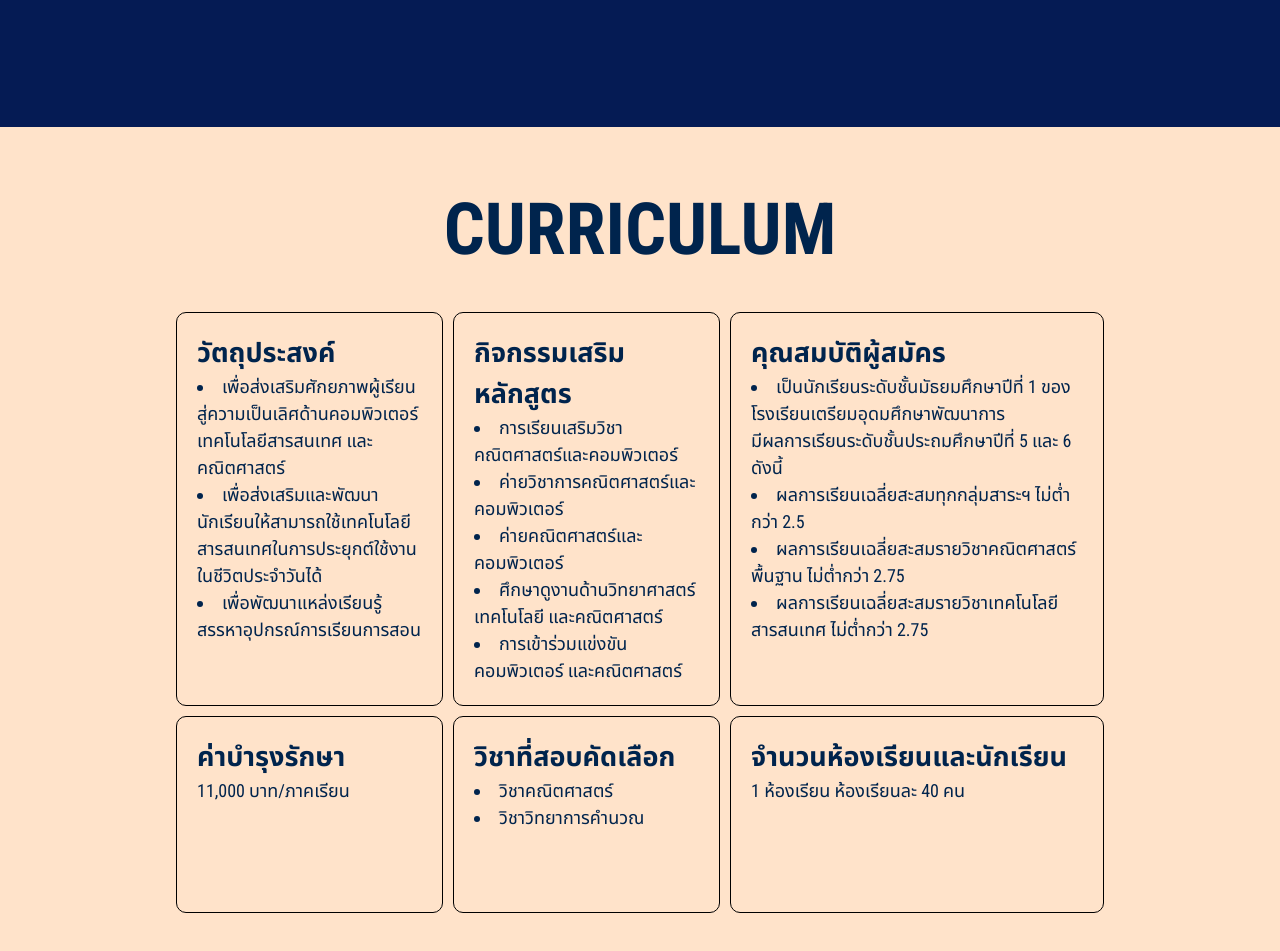
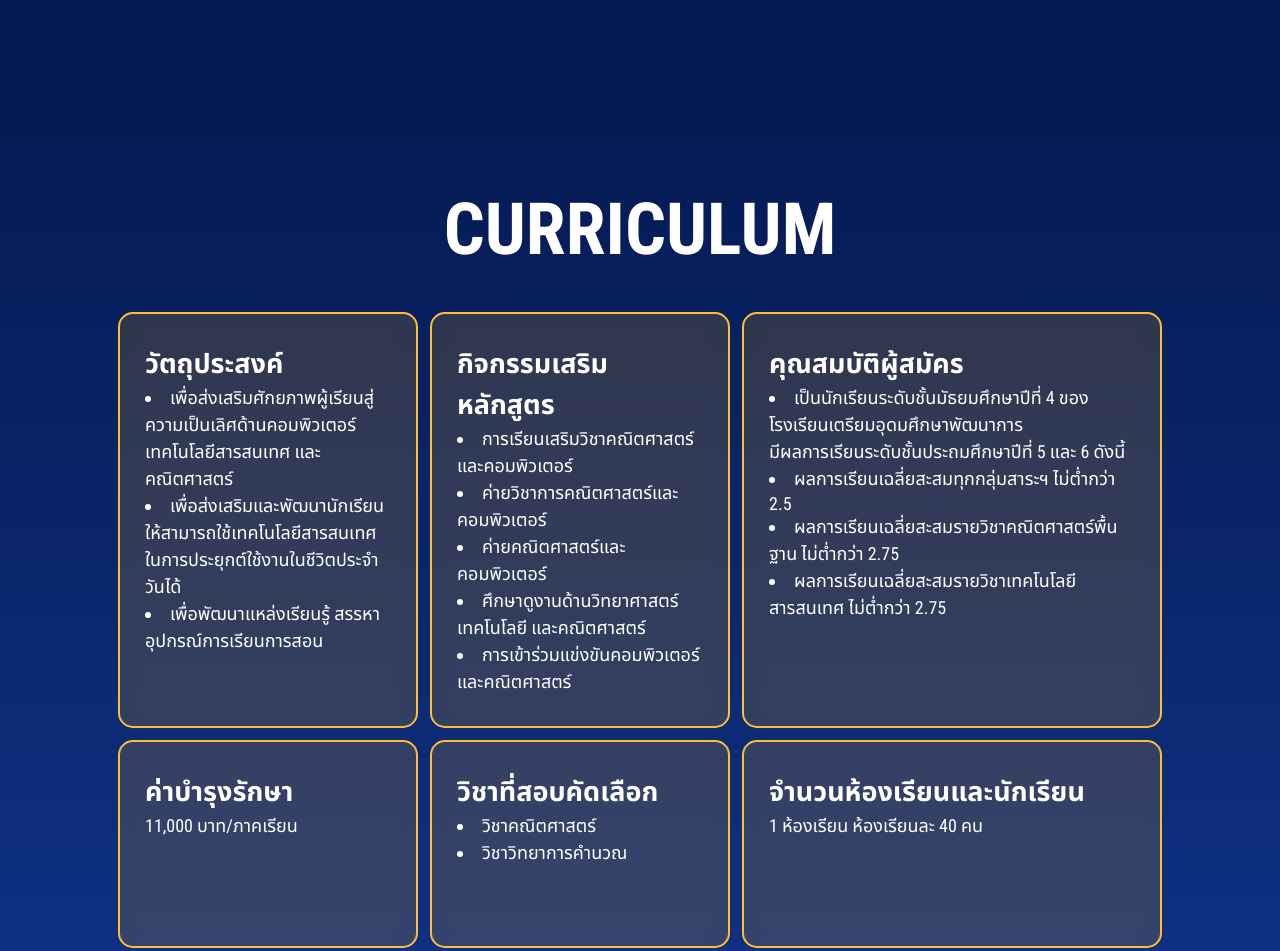
Before and after one commit to NKhun/IDP-ITP_website, a plain HTML site: page index.html in a window 1280 px wide. Shown: the part 5160-6111 px from the top of the page. Drawn offline with Linux system fonts and the light colour scheme.

Commit message:
fis layout

```diff
--- a/index.html
+++ b/index.html
@@ -181,7 +181,7 @@
                     <div class="items">
                         <h2>คุณสมบัติผู้สมัคร</h2>
                         <p>
-                            <li>เป็นนักเรียนระดับชั้นมัธยมศึกษาปีที่ 1 ของโรงเรียนเตรียมอุดมศึกษาพัฒนาการ</li>
+                            <li>เป็นนักเรียนระดับชั้นมัธยมศึกษาปีที่ 4 ของโรงเรียนเตรียมอุดมศึกษาพัฒนาการ</li>
                             มีผลการเรียนระดับชั้นประถมศึกษาปีที่ 5 และ 6 ดังนี้
                             <li>ผลการเรียนเฉลี่ยสะสมทุกกลุ่มสาระฯ ไม่ต่ำกว่า 2.5</li>
                             <li>ผลการเรียนเฉลี่ยสะสมรายวิชาคณิตศาสตร์พื้นฐาน ไม่ต่ำกว่า 2.75</li>
--- a/style.css
+++ b/style.css
@@ -527,13 +527,14 @@ svg .line.animate.scroll {
     flex-direction: column;
     justify-content: center;
     align-items: center;
-    color: #00244D;
-    background-color: #FFE3CA;
+    color: white;
+    background: linear-gradient(180deg, rgba(5, 27, 84, 1), rgb(16, 50, 136) );
     padding: 60px;
 }
 
 #curriculum h1 {
     font-size: 4rem;
+    font-weight: bold;
 }
 
 .bento-grid.animate.scroll {
@@ -546,14 +547,20 @@ svg .line.animate.scroll {
     display: grid;
     grid-template-columns: 1fr 1fr 1.4fr;
     grid-template-rows: 2fr 1fr ;
-    gap: 10px;
+    gap: 12px;
     margin: 40px;
 }
 
 .bento-grid .items {
-    padding: 20px;
-    border-radius: 10px;
-    border: 1px solid black;
+    background: #d1971833;
+    border: 2px solid #ffbf35;
+    backdrop-filter: blur(8px);
+    border-radius: 15px;
+    padding: 30px 25px;
+    transition: all 0.2s ease-in-out;
+}
+.bento-grid .items:hover {
+    background-color: #d9ae5241;
 }
 
 @media (max-width: 1700px) {
@@ -603,7 +610,10 @@ svg .line.animate.scroll {
         top: 360px;
     }
 
+    #curriculum .bento-grid {
+        width: 90%;
 
+    }
 }
 
 @media (max-width: 1200px) {
@@ -635,6 +645,11 @@ svg .line.animate.scroll {
 
     .gridMore {
         width: 90%;
+    }
+
+    #curriculum .bento-grid {
+        grid-template-columns: 1fr 1fr;
+        grid-template-rows: 2fr 2fr 1fr;
     }
 }
 
@@ -681,12 +696,10 @@ svg .line.animate.scroll {
 
 @media (max-width: 600px) {
     .gridBox {
-        grid-template-columns: repeat(2, 1fr);
         width: 80%;
     }
 
     .gridMore {
-        grid-template-columns: repeat(2, 1fr);
         width: 80%;
     }
 }
@@ -697,13 +710,13 @@ svg .line.animate.scroll {
     }
 
     .gridBox {
-        grid-template-columns: repeat(2, 1fr);
-        width: 90%;
+        grid-template-columns: repeat(1, 1fr);
+        width: 60%;
     }
 
     .gridMore {
-        grid-template-columns: repeat(2, 1fr);
-        width: 90%;
+        grid-template-columns: repeat(1, 1fr);
+        width: 60%;
     }
 
     .context {
```
